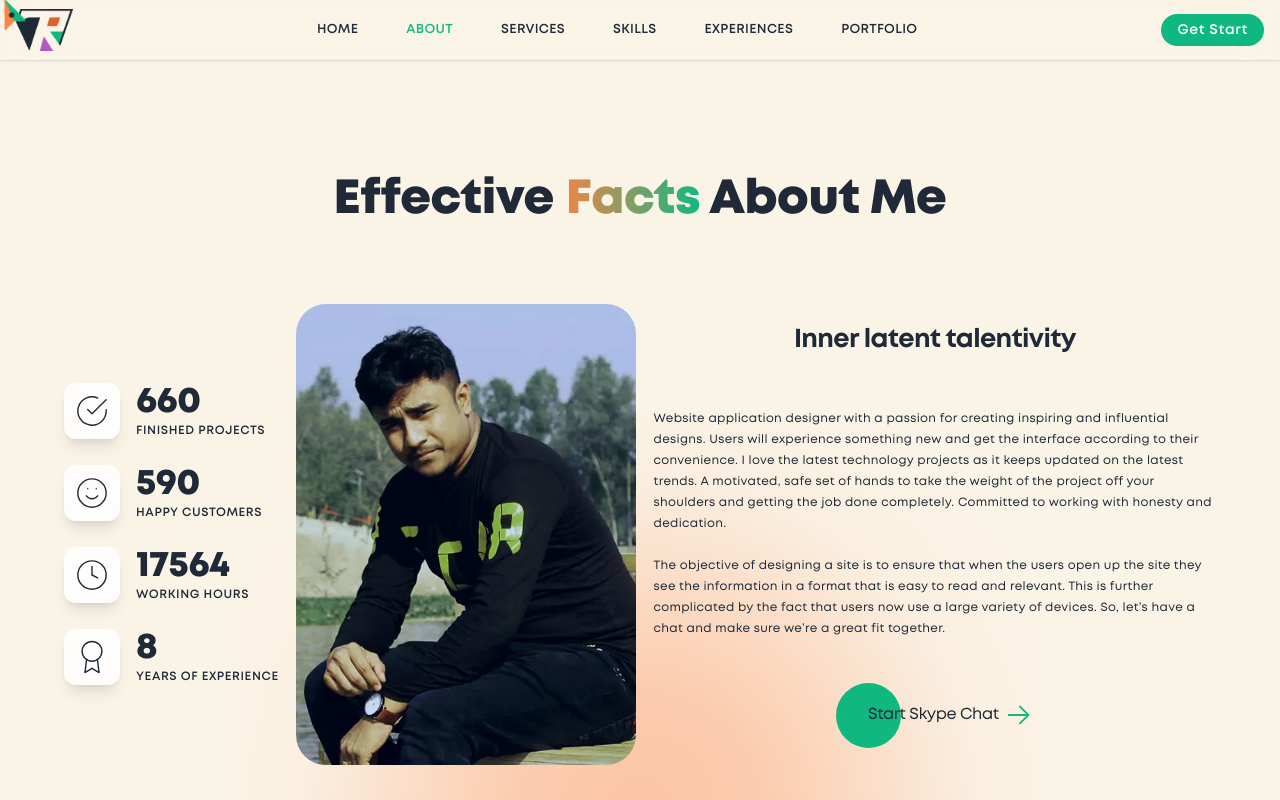
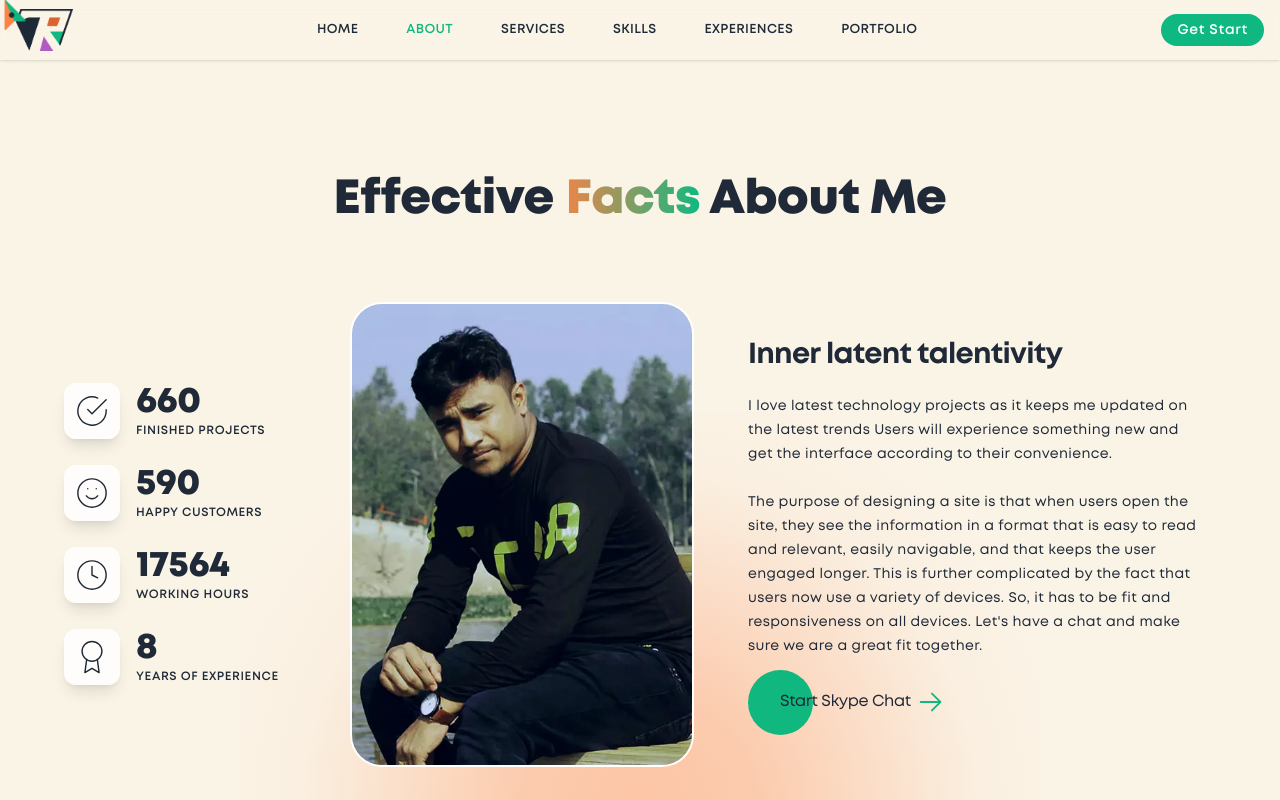
Before and after one commit to ToukirRj/Portfolio, a React (Vite) app: page /About in a window 1280 px wide. Shown: the top 800 px of the page. Built offline with nearby package versions, Linux system fonts and the light colour scheme.

Commit message:
no message

```diff
--- a/src/components/Myself.jsx
+++ b/src/components/Myself.jsx
@@ -14,7 +14,7 @@ const Myself = () => {
                     </div>
                     <div className="-mx-4 sm:mx-0">
                         <div className="flex items-center sm:flex-row flex-col sm:px-0 px-[20px] animatable">
-                            <div className="lg:w-1/5 sm:1/2 w-full">
+                            <div className="lg:w-3/12 sm:1/2 w-full">
                                 <div className="flex flex-wrap justify-start gap-6 p-4 sm:px-12 lg:block lg:space-y-6 lg:px-0">
                                     {statisticData.map(statistic => (
                                         <div key={statistic.id} className="statis flex snap-center items-center gap-4">
@@ -29,16 +29,18 @@ const Myself = () => {
                                     ))}
                                 </div>
                             </div>
-                            <div className="lg:w-2/5 sm:1/2 w-full">
-                                <img className="h-auto lg:w-[340px] w-full max-w-full sm:rounded-[1.875rem] rounded-[20px] mx-auto" src={Abme} alt="cover"/>
+                            <div className="lg:w-4/12 sm:1/2 w-full">
+                                <img className="h-auto lg:w-[340px] w-full max-w-full sm:rounded-[1.875rem] rounded-[20px] ring-2 ring-white" src={Abme} alt="cover"/>
                             </div>
-                            <div className="lg:w-3/5 sm:1/2 w-full">
-                                <div className="flex lg:flex-col snap-center items-center gap-8">
-                                    <h2 className="sm:text-[26px] text-[21px] font-semibold tracking-tight text-[#1F2937]">Inner latent talentivity</h2>
-                                    <p className="mt-4 text-[12px] font-[400] text-[#1F2937] tracking-wide leading-[21px]">
-                                        Website application designer with a passion for creating inspiring and influential designs. Users will experience something new and get the interface according to their convenience. I love the latest technology projects as it keeps updated on the latest trends. A motivated, safe set of hands to take the weight of the project off your shoulders and getting the job done completely. Committed to working with honesty and dedication. <br/><br/>
+                            <div className="lg:w-5/12 sm:1/2 w-full">
+                                <div className="px-3">
+                                    <h2 className="sm:text-[29px] text-[21px] font-semibold tracking-tight text-[#1F2937]">Inner latent talentivity</h2>
+                                    <p className="mt-4 text-[14px] font-[400] text-[#1F2937] tracking-wide leading-[24px]">
+                                        I love latest technology projects as it keeps me updated on the latest trends Users will experience something new and get the interface according to their convenience.<br/><br/>
 
-                                        The objective of designing a site is to ensure that when the users open up the site they see the information in a format that is easy to read and relevant. This is further complicated by the fact that users now use a large variety of devices. So, let’s have a chat and make sure we’re a great fit together.
+                                        The purpose of designing a site is that when users open the site, they see the information in a format that is easy to read and relevant,
+                                        easily navigable, and that keeps the user engaged longer. This is further complicated by the fact that users now use a variety of devices.
+                                        So, it has to be fit and responsiveness on all devices. Let's have a chat and make sure we are a great fit together.
                                     </p>
                                     <div className="mt-3 flex justify-start">
                                         <Link to="skype:live:to.toukir.rahman?chat" className="group h-[65px] relative flex items-center">
--- a/src/components/Splash.jsx
+++ b/src/components/Splash.jsx
@@ -17,7 +17,7 @@ const Splash = () => {
                                 <h1 className="my-2 sm:text-[41px] text-[26px] font-[700] text-[#1f2937] tracking-tight sm:leading-[55px] leading-[30px] w-full text-center">
                                     Toukir Rahman
                                 </h1>
-                                <div className="mt-2 border-t border-[#10B881]/[0.2] pt-4 relative z-10">
+                                <div className="mt-2 border-t border-[#1F2937]/[0.2] pt-4 relative z-10">
                                     <h1 className="text-[20px] font-[500] text-center tracking-tight text-[#1f2937] mb-2">Get Me Connect Now on</h1>
                                     <div className="flex items-center justify-center space-x-3">
                                         {socialLinksData.map(link => (
```
Also changed, not shown: public/img/mme.webp (deleted).
